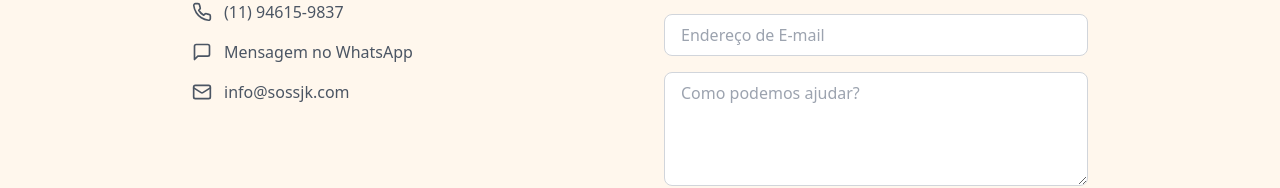
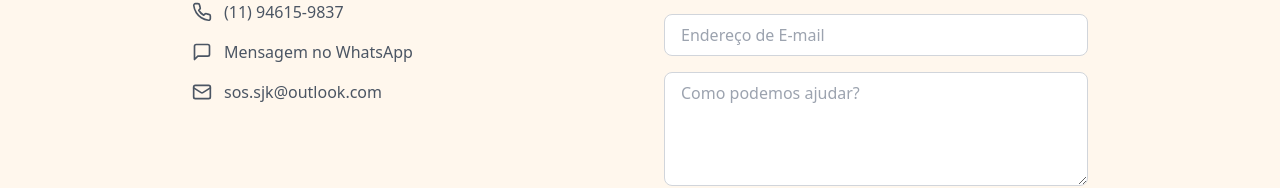
Before and after one commit to BraveRoyal/sossjk, a React (Vite) app: page / in a window 1280 px wide. Shown: the part 1936-2124 px from the top of the page. Built offline with nearby package versions, Linux system fonts and the light colour scheme.

Commit message:
email fix

```diff
--- a/src/App.tsx
+++ b/src/App.tsx
@@ -116,11 +116,11 @@ function App() {
                   Mensagem no WhatsApp
                 </button>
                 <a
-                  href="mailto:info@sossjk.com"
+                  href="mailto:sos.sjk@outlook.com"
                   className="flex items-center gap-3 text-gray-600 hover:text-orange-600"
                 >
                   <Mail className="w-5 h-5" />
-                  info@sossjk.com
+                  sos.sjk@outlook.com
                 </a>
               </div>
             </div>
```
